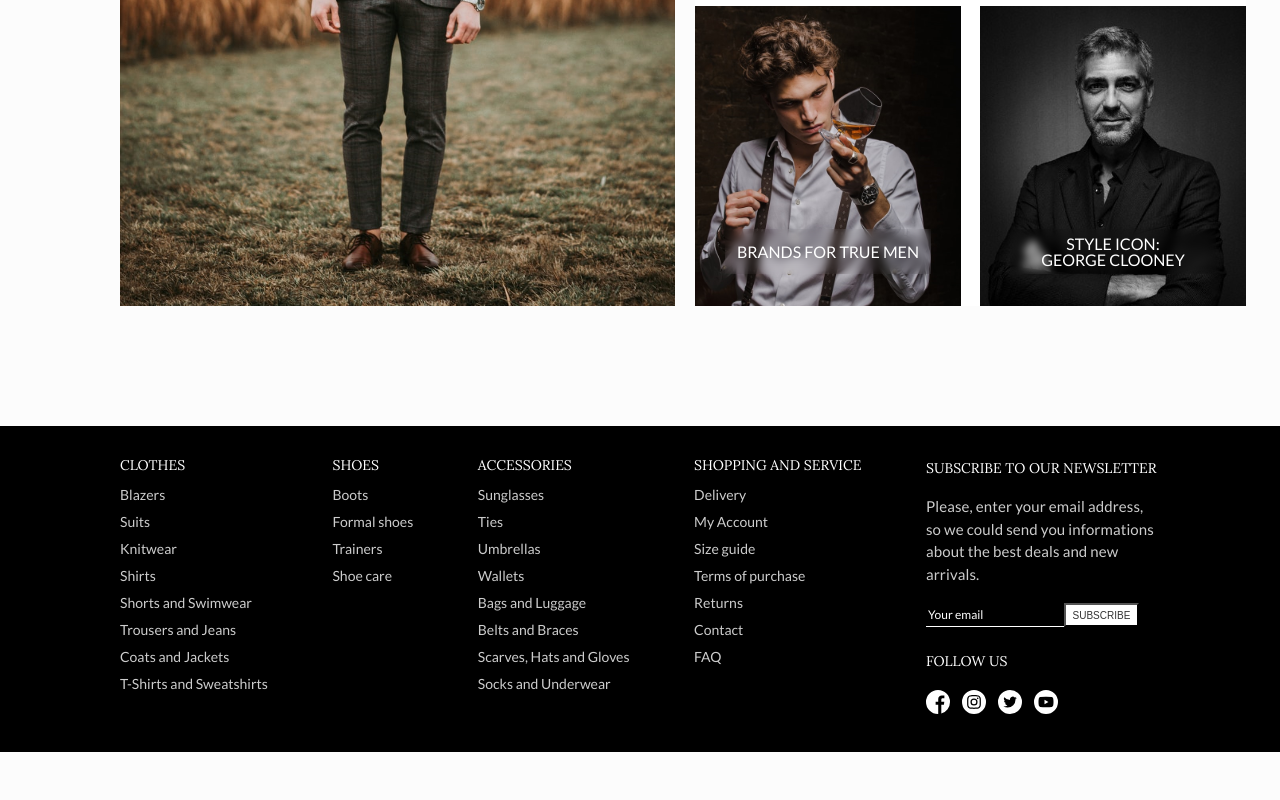
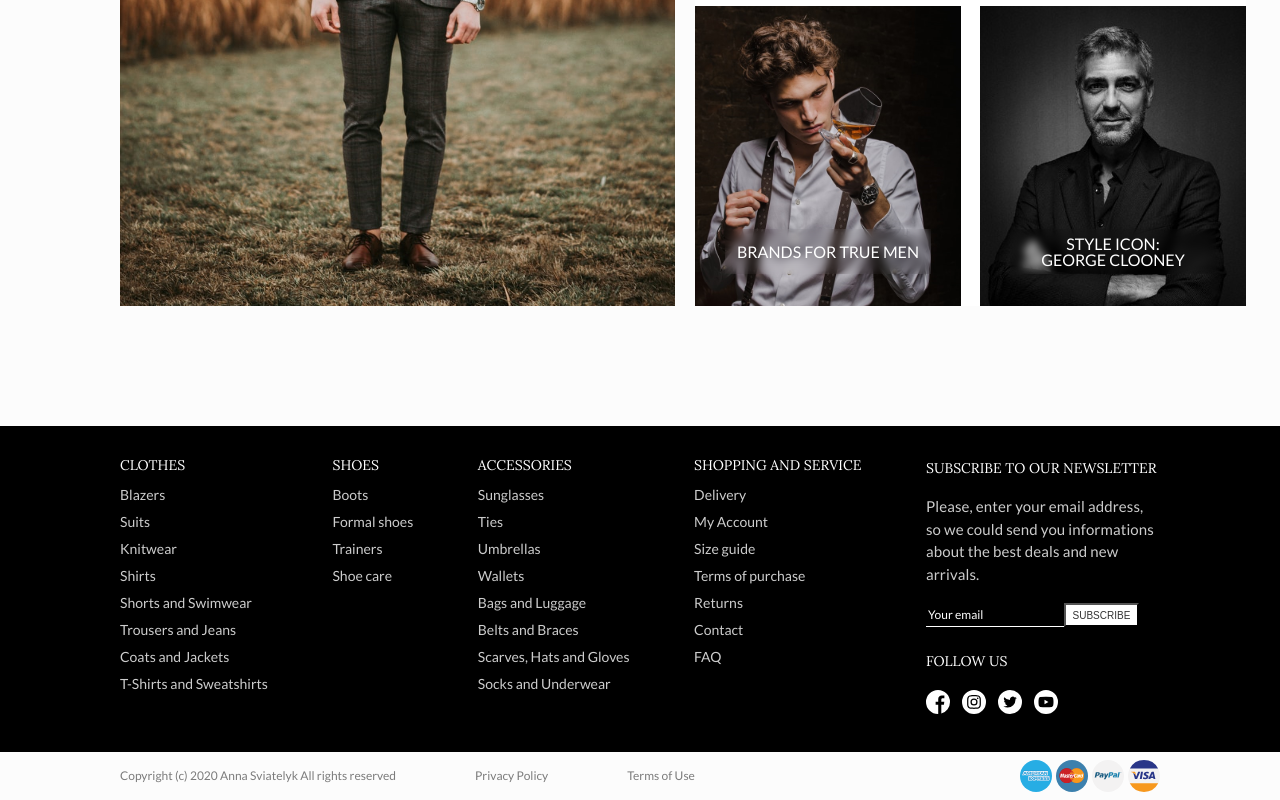
Before and after one commit to nino-kakulia1/be-geltman, a website built with webpack: page src/template.html in a window 1280 px wide. Shown: the part 3465-4265 px from the top of the page. Before the commit the page ends 4217 px from the top, so only its background shows below. Built offline with nearby package versions, Linux system fonts and the light colour scheme; files whose address does not match are found by name.

Commit message:
aded copyright-seaction

```diff
--- /dev/null
+++ b/src/styles/_copyright-section.scss
@@ -0,0 +1,19 @@
+.copyright {
+  padding: 24px 120px;
+  background-color: #fcfcfc;
+  height: 28px;
+  display: flex;
+  align-items: center;
+
+  &__text {
+    font-size: 12px;
+    font-family: 'Lato';
+    color: #333333;
+    margin-right: 79px;
+    opacity: 0.64;
+  }
+}
+
+.copyright-paymethod {
+  margin-left: auto;
+}
--- a/src/styles/index.scss
+++ b/src/styles/index.scss
@@ -14,3 +14,4 @@
 @import 'featured-section';
 @import 'blog-section';
 @import 'footer';
+@import 'copyright-section';
--- a/src/template.html
+++ b/src/template.html
@@ -292,5 +292,19 @@
         </div>
       </div>
     </footer>
+
+    <div class="copyright">
+      <span class="copyright__text"
+        >Copyright (c) 2020 Anna Sviatelyk All rights reserved</span
+      >
+      <span class="copyright__text">Privacy Policy</span>
+      <span class="copyright__text">Terms of Use</span>
+      <div class="copyright-paymethod">
+        <img src="/assets/american-express.svg" alt="" />
+        <img src="/assets/mastercard.svg" alt="" />
+        <img src="/assets/paypal.svg" alt="" />
+        <img src="/assets/visa (2).svg" alt="" />
+      </div>
+    </div>
   </body>
 </html>
```
Also changed, not shown: public/american-express.svg (added), public/mastercard.svg (added), public/paypal.svg (added), public/visa (2).svg (added).
